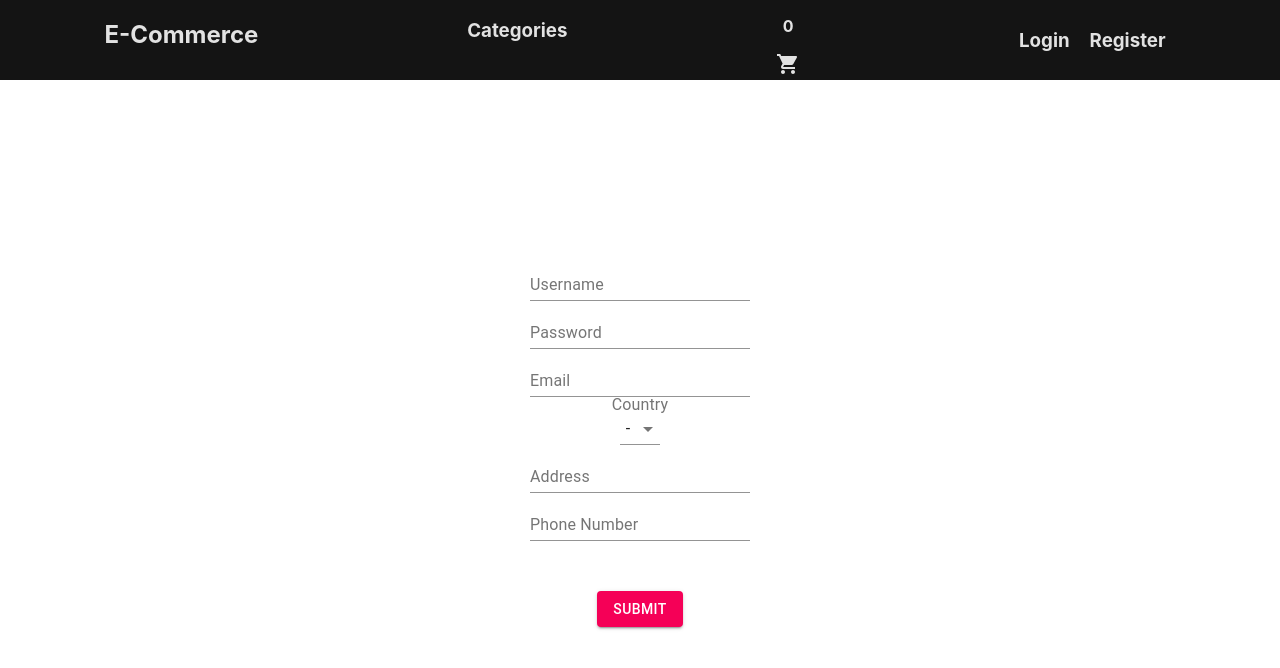
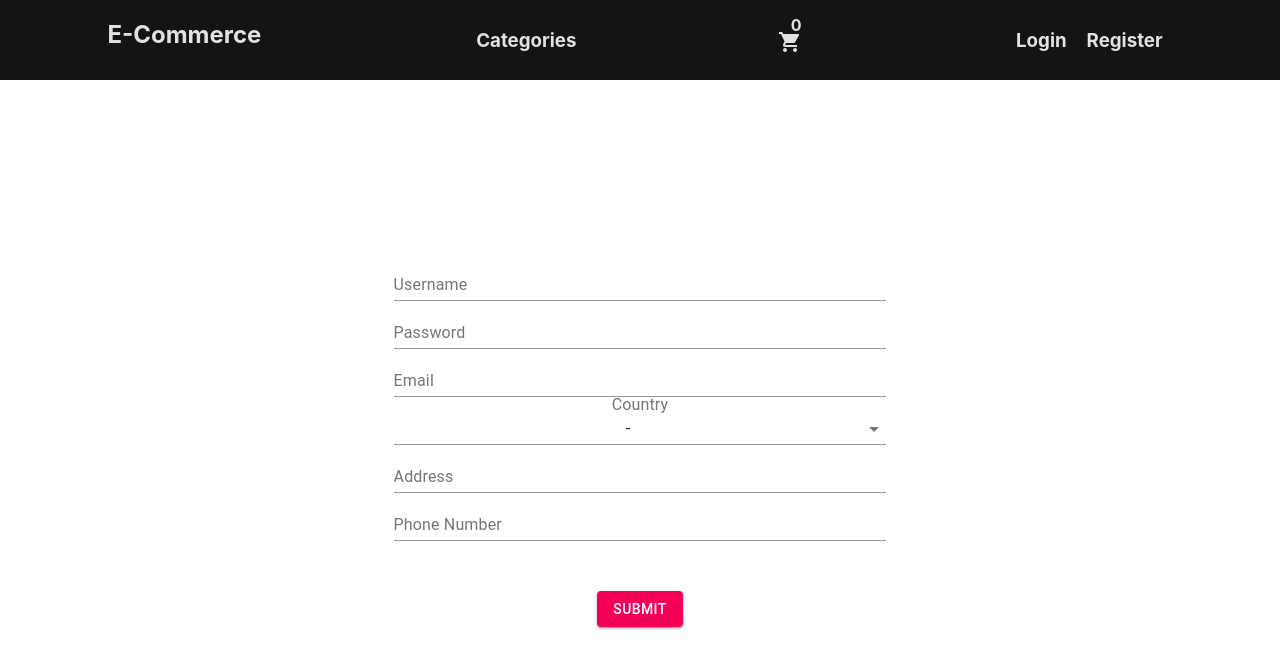
Before and after one commit to JoaquinGomez1/Mern-ECommerce, a React (Create React App) app: page /register in a window 1280 px wide. Shown: the top 668 px of the page. Built offline with nearby package versions, Linux system fonts and the light colour scheme.

Commit message:
Added error messages in login and register form

```diff
--- a/src/App.css
+++ b/src/App.css
@@ -5,12 +5,6 @@
 .App-logo {
   height: 40vmin;
   pointer-events: none;
-}
-
-@media (prefers-reduced-motion: no-preference) {
-  .App-logo {
-    animation: App-logo-spin infinite 20s linear;
-  }
 }
 
 .App-header {
@@ -28,11 +22,17 @@
   color: #61dafb;
 }
 
-@keyframes App-logo-spin {
+.errorMessage {
+  animation: 0.1s linear ErrorPopUp;
+}
+
+@keyframes ErrorPopUp {
   from {
-    transform: rotate(0deg);
+    transform: scale(0);
+    opacity: 0;
   }
   to {
-    transform: rotate(360deg);
+    transform: scale(1);
+    opacity: 1;
   }
 }
--- a/src/SlideShow.js
+++ b/src/SlideShow.js
@@ -1,10 +1,13 @@
 import React, { useContext, Children, useEffect } from "react";
 import { mySlideshowContext } from "./context/SlideshowContext.js";
+import FiberManualRecordIcon from "@material-ui/icons/FiberManualRecord";
+import RadioButtonUncheckedIcon from "@material-ui/icons/RadioButtonUnchecked";
 
 export default function SlideShow(props) {
   const [state, setState] = useContext(mySlideshowContext);
 
-  const INTERVAL_DURATION = props.duration ? props.duration : 2000;
+  const defaultInterval = 2000;
+  const INTERVAL_DURATION = props.duration ? props.duration : defaultInterval;
 
   useEffect(() => {
     setState({
@@ -26,8 +29,10 @@ export default function SlideShow(props) {
     else setState({ ...state, current: state.current + 1 });
   };
 
-  const bullets = Array(state.total).fill("o");
-  bullets[state.current] = "◙";
+  const bullets = Array(state.total).fill(<RadioButtonUncheckedIcon />);
+  bullets[state.current] = (
+    <FiberManualRecordIcon style={{ fontSize: "30px" }} />
+  );
 
   return (
     <div style={{ marginTop: "20px" }}>
--- a/src/components/Navbar.js
+++ b/src/components/Navbar.js
@@ -1,17 +1,22 @@
-import React, { useContext, useLayoutEffect } from "react";
+import React, { useContext, useLayoutEffect, useRef, useEffect } from "react";
 import { useHistory } from "react-router-dom";
 
+// Material UI
 import { Grid } from "@material-ui/core";
 import { myShoppingCartContext } from "../context/ShoppingCartContext";
 
+// Context
 import ShoppingCartIcon from "@material-ui/icons/ShoppingCart";
 import { myUserContext } from "../context/UserContext";
 
+// CSS
+import "../static/css/Navbar.css";
+
 export default function Navbar() {
   const { shoppingCartItems } = useContext(myShoppingCartContext);
-
   const { currentUser, setCurrentUser } = useContext(myUserContext);
   const history = useHistory();
+  const pRef = useRef();
 
   const redirectTo = (route) => {
     history.push(route);
@@ -28,12 +33,19 @@ export default function Navbar() {
     console.log(parsedUser);
   }, []);
 
+  useEffect(() => {
+    if (shoppingCartItems.length >= 1)
+      pRef.current.style.backgroundColor = "#ed0c5b";
+    else pRef.current.style.backgroundColor = "unset";
+  }, [shoppingCartItems]);
+
   return (
     <Grid
       container
       direction="row"
       justify="space-around"
       style={{ backgroundColor: "#141414", color: "#e2e2e2", height: "80px" }}
+      className="NavBarContainer"
     >
       <Grid item>
         <h2
@@ -45,7 +57,7 @@ export default function Navbar() {
         </h2>
       </Grid>
 
-      <Grid item>
+      <Grid item className="categories">
         <h3>Categories</h3>
       </Grid>
 
@@ -54,9 +66,12 @@ export default function Navbar() {
         onClick={() => {
           redirectTo("/shoppingcart");
         }}
+        className="shoppingCartNav"
       >
-        <p style={{ fontWeight: "bold" }}>{shoppingCartItems.length}</p>
-        <ShoppingCartIcon></ShoppingCartIcon>
+        <p ref={pRef} style={{ fontWeight: "bold" }}>
+          {shoppingCartItems.length}
+        </p>
+        <ShoppingCartIcon className="shoppingCartIcon"></ShoppingCartIcon>
       </Grid>
       <div
         className="navbar-userSection"
--- a/src/components/ProductCard.js
+++ b/src/components/ProductCard.js
@@ -24,7 +24,7 @@ const useStyles = makeStyles({
 export default function ProductCard(props) {
   const classes = useStyles();
 
-  const { title, subtitle, image, id, buyer } = props;
+  const { title, subtitle, image, id, buyer, qty } = props;
   const { shoppingCartItems, setShoppingCartItems } = useContext(
     myShoppingCartContext
   );
@@ -36,7 +36,6 @@ export default function ProductCard(props) {
       if (item.id === id) return item;
     });
     const itemIndex = shoppingCartItems.indexOf(thisItem);
-
     let shoppingCartCopy = [...shoppingCartItems];
 
     shoppingCartCopy[itemIndex] = {
@@ -75,6 +74,8 @@ export default function ProductCard(props) {
       return (
         <CardActions>
           <Grid container justify="center">
+            <Typography variant="h4">Quantity: {qty}</Typography>
+            <Grid container justify="center">
               <Button
                 style={{ margin: "10px" }}
                 variant="contained"
@@ -90,6 +91,7 @@ export default function ProductCard(props) {
               >
                 +
               </Button>
+            </Grid>
           </Grid>
         </CardActions>
       );
--- a/src/components/ShoppingCart.js
+++ b/src/components/ShoppingCart.js
@@ -24,9 +24,9 @@ export default function ShoppingCart() {
                 title={each.name}
                 subtitle={each.price}
                 image={each.image}
+                qty={each.qty}
                 buyer
               ></ProductCard>
-              <p>{each.qty}</p>
             </>
           ))}
         </Grid>
--- a/src/components/UserLogin.js
+++ b/src/components/UserLogin.js
@@ -1,13 +1,20 @@
 import React, { useContext, useState } from "react";
 import { useHistory } from "react-router-dom";
 
-import { Container, Grid, Button, TextField } from "@material-ui/core";
+import {
+  Container,
+  Grid,
+  Button,
+  TextField,
+  Typography,
+} from "@material-ui/core";
 import { myUserContext } from "../context/UserContext";
 
 export default function UserLogin() {
   const [loginData, setLoginData] = useState({ username: "", password: "" });
   const history = useHistory();
   const { currentUser, setCurrentUser } = useContext(myUserContext);
+  const [wasError, setWasError] = useState();
 
   const sendData = async (e) => {
     // Prevent Default Behaviour
@@ -24,9 +31,13 @@ export default function UserLogin() {
 
     const data = await req.json();
 
-    setCurrentUser(data);
-    localStorage.setItem("user", JSON.stringify(data));
-    console.log(data);
+    if (req.status < 300) {
+      setCurrentUser(data);
+      localStorage.setItem("user", JSON.stringify(data));
+      console.log(data);
+    } else {
+      setWasError(data.message);
+    }
   };
 
   const handleChange = (e) => {
@@ -58,11 +69,19 @@ export default function UserLogin() {
                 <TextField
                   id="login-password"
                   label="Password"
-                  style={{ width: "40%" }}
+                  style={{ width: "40%", padding: "1rem 0 " }}
                   type="password"
                   name="password"
                 />
-
+                {wasError ? (
+                  <Typography
+                    className="errorMessage"
+                    variant="h5"
+                    style={{ color: "#f02b66" }}
+                  >
+                    {wasError}
+                  </Typography>
+                ) : null}
                 <Button
                   variant="contained"
                   color="secondary"
--- a/src/components/UserRegister.js
+++ b/src/components/UserRegister.js
@@ -8,6 +8,7 @@ import {
   InputLabel,
   Select,
   MenuItem,
+  Typography,
 } from "@material-ui/core";
 
 import countries from "../static/contries.json";
@@ -16,6 +17,7 @@ import { myUserContext } from "../context/UserContext";
 export default function UserRegister() {
   const { currentUser, setCurrentUser } = useContext(myUserContext);
   const history = useHistory();
+  const [errorMessage, setErrorMessage] = useState();
   const [registerData, setRegisterData] = useState({
     username: "",
     password: "",
@@ -42,14 +44,11 @@ export default function UserRegister() {
     const response = await req.json();
 
     if (req.status < 300) {
-      console.log("here");
       setCurrentUser(response);
       localStorage.setItem("user", JSON.stringify(response));
     } else {
-      console.log(response);
+      setErrorMessage(response.message);
     }
-
-    console.log(req.status);
   };
 
   return (
@@ -66,6 +65,7 @@ export default function UserRegister() {
               justify="center"
               style={{ height: "calc(100vh - 80px)" }}
             >
+              <Grid container direction="column" style={{ width: "40%" }}>
                 <TextField
                   label="Username"
                   name="username"
@@ -108,6 +108,18 @@ export default function UserRegister() {
                   name="phoneNumber"
                   onChange={handleChange}
                 />
+                {errorMessage ? (
+                  <Typography
+                    className="errorMessage"
+                    variant="h5"
+                    style={{ marginTop: "20px", color: "#ed0c5b" }}
+                  >
+                    {" "}
+                    {errorMessage}
+                  </Typography>
+                ) : null}
+
+                <Grid item>
                   <Button
                     color="secondary"
                     variant="contained"
@@ -117,6 +129,8 @@ export default function UserRegister() {
                     Submit
                   </Button>
                 </Grid>
+              </Grid>
+            </Grid>
           </form>
         </Container>
       )}
--- /dev/null
+++ b/src/static/css/Navbar.css
@@ -0,0 +1,23 @@
+.categories {
+  display: grid;
+  align-items: center;
+}
+
+.shoppingCartNav {
+  position: relative;
+}
+
+.shoppingCartNav p {
+  border-radius: 50%;
+  padding: 1px 4px 1px 3px;
+  text-align: center;
+  position: absolute;
+  right: -0.9rem;
+  top: -0.1rem;
+}
+
+.shoppingCartIcon {
+  position: absolute;
+  left: -0.8rem;
+  top: 30px;
+}
```
Lines whose indentation alone changed are shown as unchanged.
